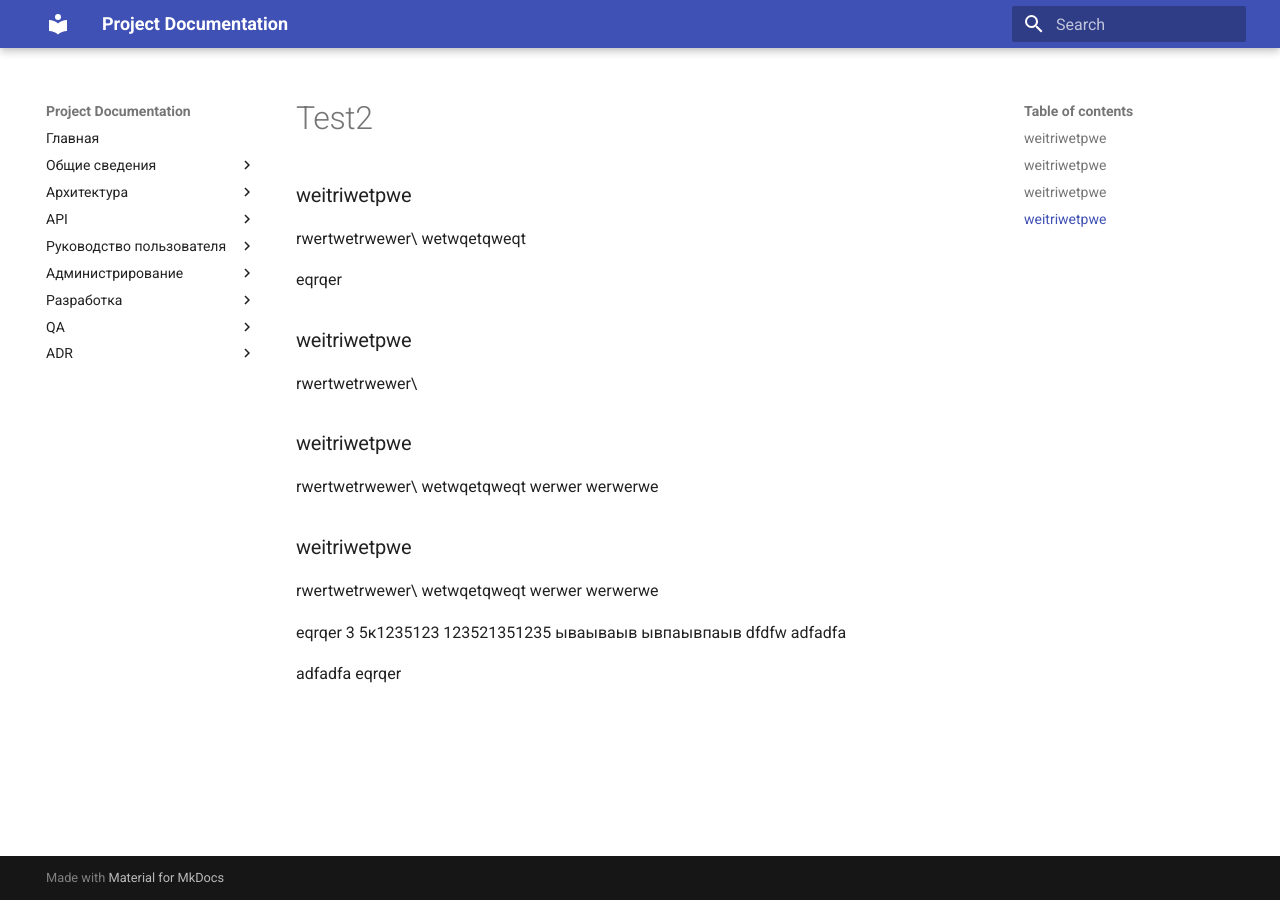
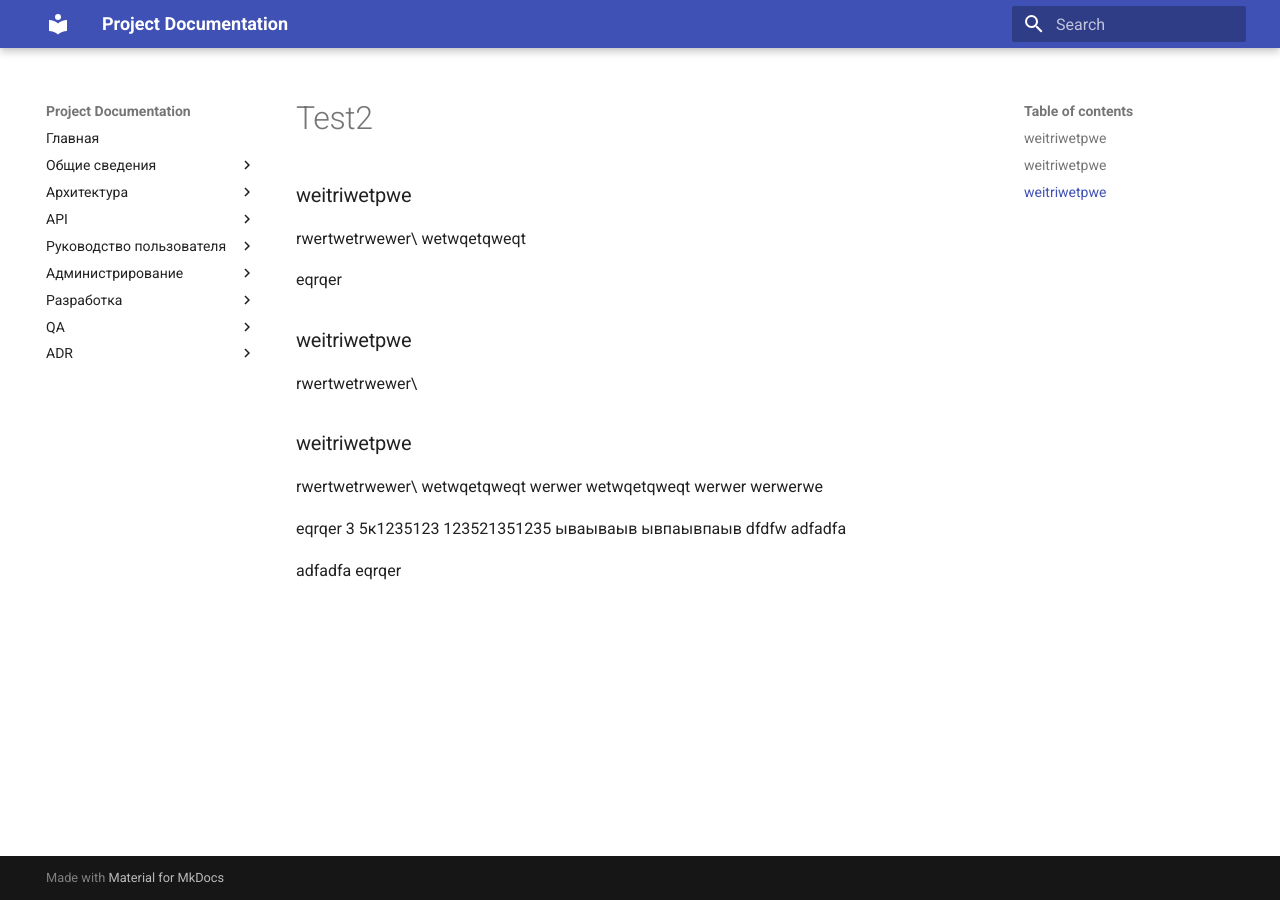
Before and after one commit to techwri/Demo, an MkDocs documentation site: the page built from docs/architecture/test2.md, in a window 1280 px wide. Built offline with MkDocs 1.6.1 and Material for MkDocs 9.7.7, drawn with Linux system fonts in a browser that asks for light colours.

Commit message:
Update test2.md

```diff
--- a/docs/architecture/test2.md
+++ b/docs/architecture/test2.md
@@ -10,9 +10,6 @@ rwertwetrwewer\
 rwertwetrwewer\
 wetwqetqweqt
 werwer
-werwerwe
-### weitriwetpwe
-rwertwetrwewer\
 wetwqetqweqt
 werwer
 werwerwe
```
